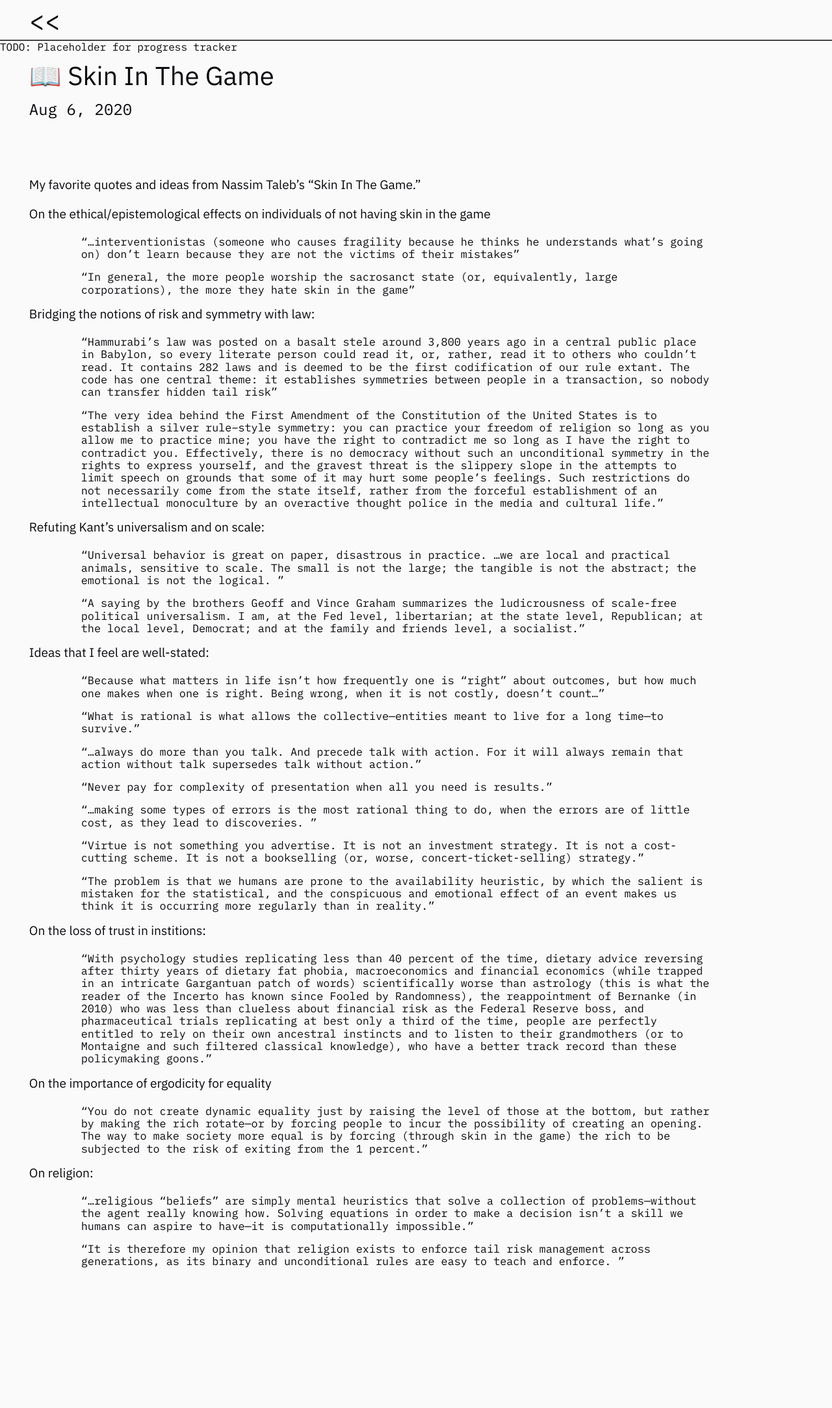
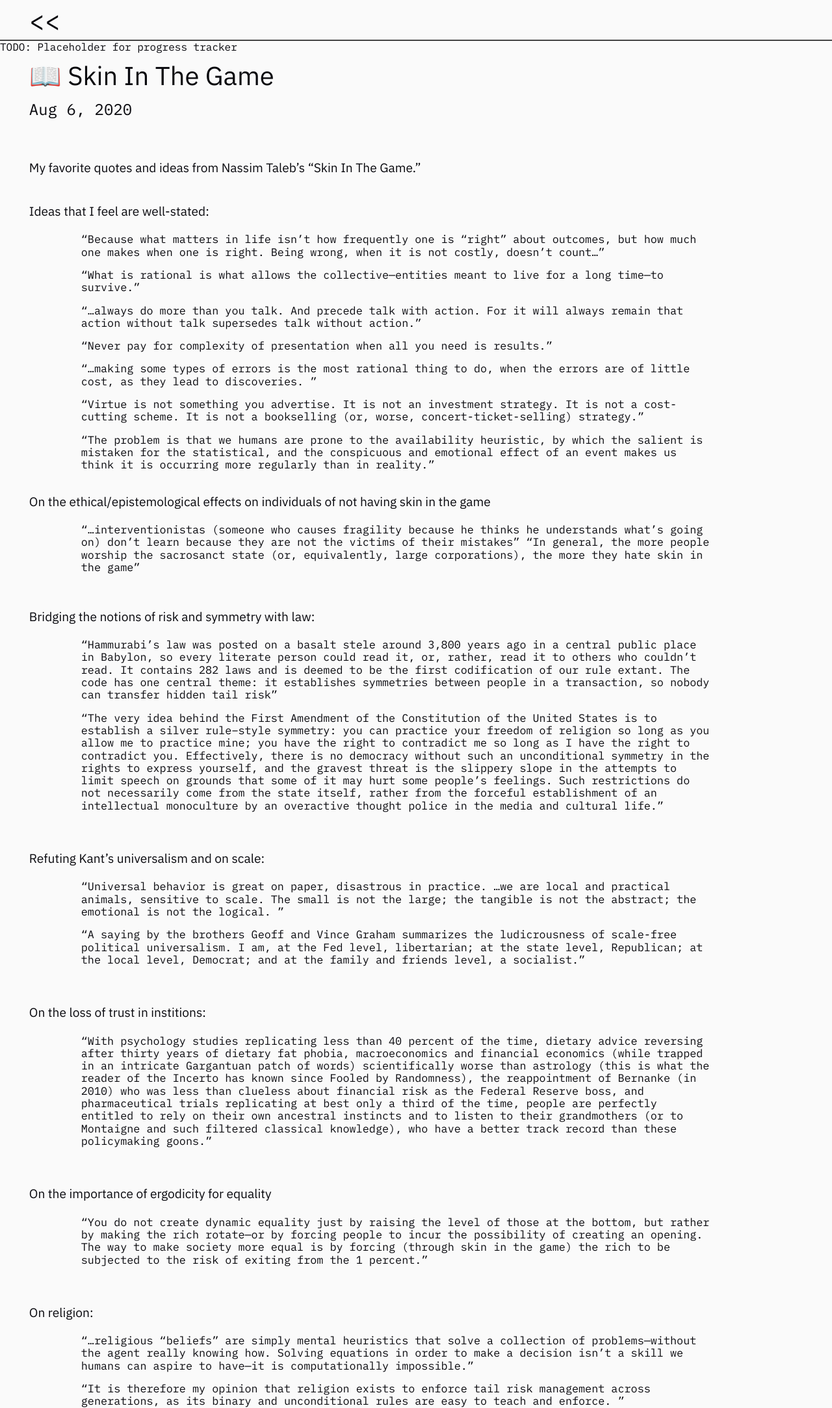
Before and after one commit to alexferrante/alexferrante.github.io, a Jekyll site: the page built from _posts/2020-08-06-Skin-In-The-Game.md, in a window 1280 px wide. Shown: the whole page at 65% size. Built offline with Jekyll 4.4.1, drawn with Linux system fonts in a browser that asks for light colours; before the commit the page ends 1952 px from its top, so only the background shows below that.

Commit message:
Tweak styling

```diff
--- a/_posts/2020-08-06-Skin-In-The-Game.md
+++ b/_posts/2020-08-06-Skin-In-The-Game.md
@@ -6,27 +6,7 @@
 ---
 My favorite quotes and ideas from Nassim Taleb’s “Skin In The Game.”
 
-On the ethical/epistemological effects on individuals of not having skin in the game
->>"...interventionistas (someone who causes fragility because he thinks he understands what's going on) don't learn because they are not the victims of their mistakes"
-
->>"In general, the more people worship the sacrosanct state (or, equivalently, large corporations), the more they hate skin in the game"
-
-Bridging the notions of risk and symmetry with law:
->>“Hammurabi’s law was posted on a basalt stele around 3,800 years ago in a central public place in Babylon, so every literate person could read it, or, rather, read it to others who couldn’t read. It contains 282 laws and is deemed to be the first codification of our rule extant. The code has one central theme: it establishes symmetries between people in a transaction, so nobody can transfer hidden tail risk”
-
->>“The very idea behind the First Amendment of the Constitution of the United States is to establish a silver rule–style symmetry: you can practice your freedom of religion so long as you allow me to practice mine; you have the right to contradict me so long as I have the right to contradict you. Effectively, there is no democracy without such an unconditional symmetry in the rights to express yourself, and the gravest threat is the slippery slope in the attempts to limit speech on grounds that some of it may hurt some people’s feelings. Such restrictions do not necessarily come from the state itself, rather from the forceful establishment of an intellectual monoculture by an overactive thought police in the media and cultural life.”
-
-Refuting Kant's universalism and on scale:
-
->>“Universal behavior is great on paper, disastrous in practice.
-...we are local and practical animals, sensitive to scale. The small is not the large; the tangible is not the abstract; the emotional is not the logical. ”
-
->>“A saying by the brothers Geoff and Vince Graham summarizes the ludicrousness of scale-free political universalism.
-I am, at the Fed level, libertarian;
-at the state level, Republican;
-at the local level, Democrat;
-and at the family and friends level, a socialist.”
-
+<br>
 Ideas that I feel are well-stated:
 >>“Because what matters in life isn’t how frequently one is “right” about outcomes, but how much one makes when one is right. Being wrong, when it is not costly, doesn’t count...”
 
@@ -41,16 +21,49 @@
 >>“Virtue is not something you advertise. It is not an investment strategy. It is not a cost-cutting scheme. It is not a bookselling (or, worse, concert-ticket-selling) strategy.”
 
 >>“The problem is that we humans are prone to the availability heuristic, by which the salient is mistaken for the statistical, and the conspicuous and emotional effect of an event makes us think it is occurring more regularly than in reality.”
+<br>
+<br>
 
+On the ethical/epistemological effects on individuals of not having skin in the game
+
+>>"...interventionistas (someone who causes fragility because he thinks he understands what's going on) don't learn because they are not the victims of their mistakes"
+>>"In general, the more people worship the sacrosanct state (or, equivalently, large corporations), the more they hate skin in the game"
+<br>
+<br>
+<br>
+
+Bridging the notions of risk and symmetry with law:
+
+>>“Hammurabi’s law was posted on a basalt stele around 3,800 years ago in a central public place in Babylon, so every literate person could read it, or, rather, read it to others who couldn’t read. It contains 282 laws and is deemed to be the first codification of our rule extant. The code has one central theme: it establishes symmetries between people in a transaction, so nobody can transfer hidden tail risk”
+
+>>“The very idea behind the First Amendment of the Constitution of the United States is to establish a silver rule–style symmetry: you can practice your freedom of religion so long as you allow me to practice mine; you have the right to contradict me so long as I have the right to contradict you. Effectively, there is no democracy without such an unconditional symmetry in the rights to express yourself, and the gravest threat is the slippery slope in the attempts to limit speech on grounds that some of it may hurt some people’s feelings. Such restrictions do not necessarily come from the state itself, rather from the forceful establishment of an intellectual monoculture by an overactive thought police in the media and cultural life.”
+
+<br>
+<br>
+Refuting Kant's universalism and on scale:
+
+>>“Universal behavior is great on paper, disastrous in practice.
+...we are local and practical animals, sensitive to scale. The small is not the large; the tangible is not the abstract; the emotional is not the logical. ”
+
+>>“A saying by the brothers Geoff and Vince Graham summarizes the ludicrousness of scale-free political universalism.
+I am, at the Fed level, libertarian;
+at the state level, Republican;
+at the local level, Democrat;
+and at the family and friends level, a socialist.”
+
+<br>
+<br>
 On the loss of trust in institions:
 >>“With psychology studies replicating less than 40 percent of the time, dietary advice reversing after thirty years of dietary fat phobia, macroeconomics and financial economics (while trapped in an intricate Gargantuan patch of words) scientifically worse than astrology (this is what the reader of the Incerto has known since Fooled by Randomness), the reappointment of Bernanke (in 2010) who was less than clueless about financial risk as the Federal Reserve boss, and pharmaceutical trials replicating at best only a third of the time, people are perfectly entitled to rely on their own ancestral instincts and to listen to their grandmothers (or to Montaigne and such filtered classical knowledge), who have a better track record than these policymaking goons.”
 
-
+<br>
+<br>
 On the importance of ergodicity for equality
 >>“You do not create dynamic equality just by raising the level of those at the bottom, but rather by making the rich rotate—or by forcing people to incur the possibility of creating an opening.
 The way to make society more equal is by forcing (through skin in the game) the rich to be subjected to the risk of exiting from the 1 percent.”
 
-
+<br>
+<br>
 On religion:
 >>“...religious “beliefs” are simply mental heuristics that solve a collection of problems—without the agent really knowing how. Solving equations in order to make a decision isn’t a skill we humans can aspire to have—it is computationally impossible.”
 
--- a/_sass/includes/_styles.scss
+++ b/_sass/includes/_styles.scss
@@ -81,7 +81,7 @@
     padding-top: $header-alignment / 4;
   }
   div {
-    margin: 7% 10% 10% 0;
+    margin: 5% 10% 10% 0;
   }
 }
 
```
